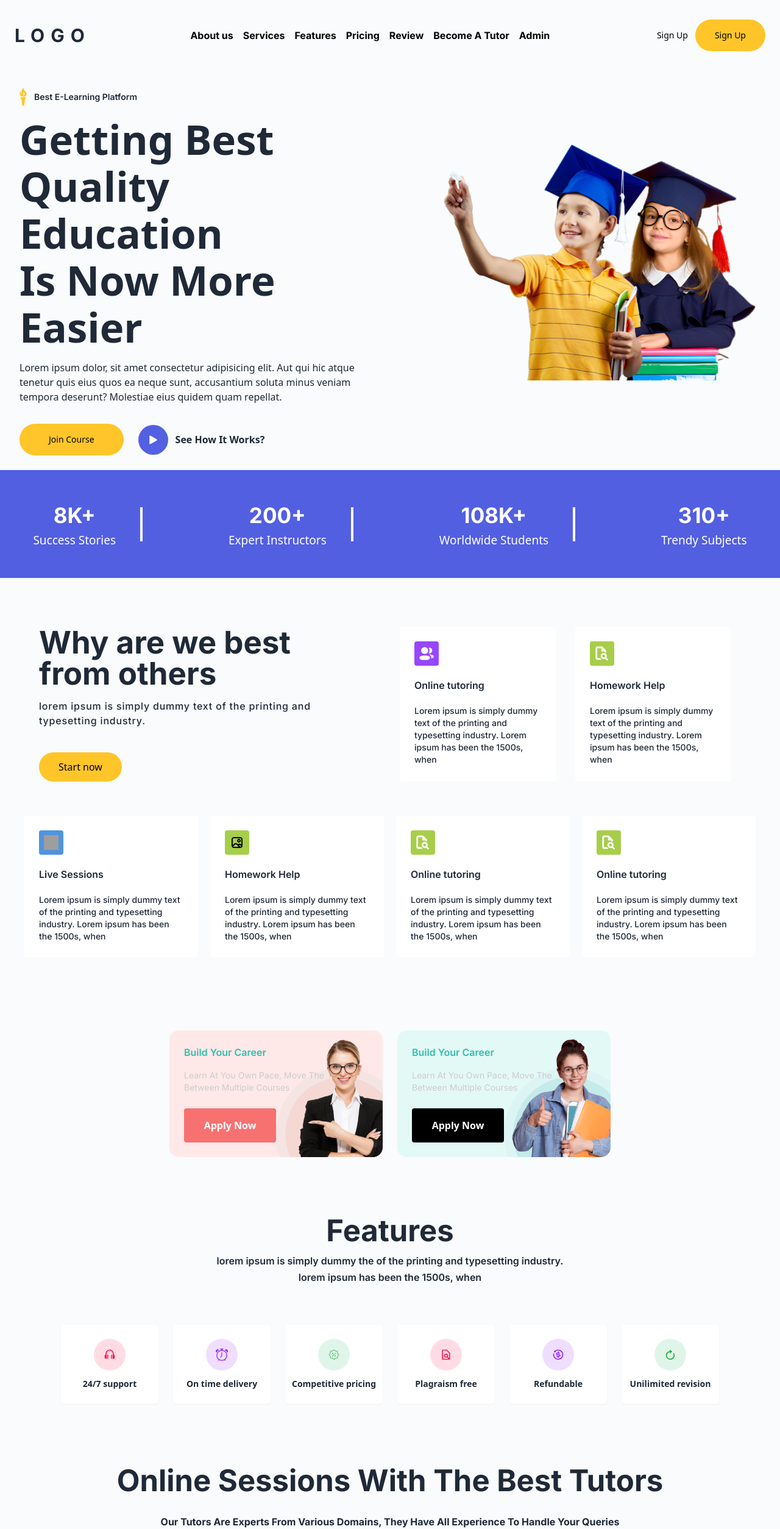
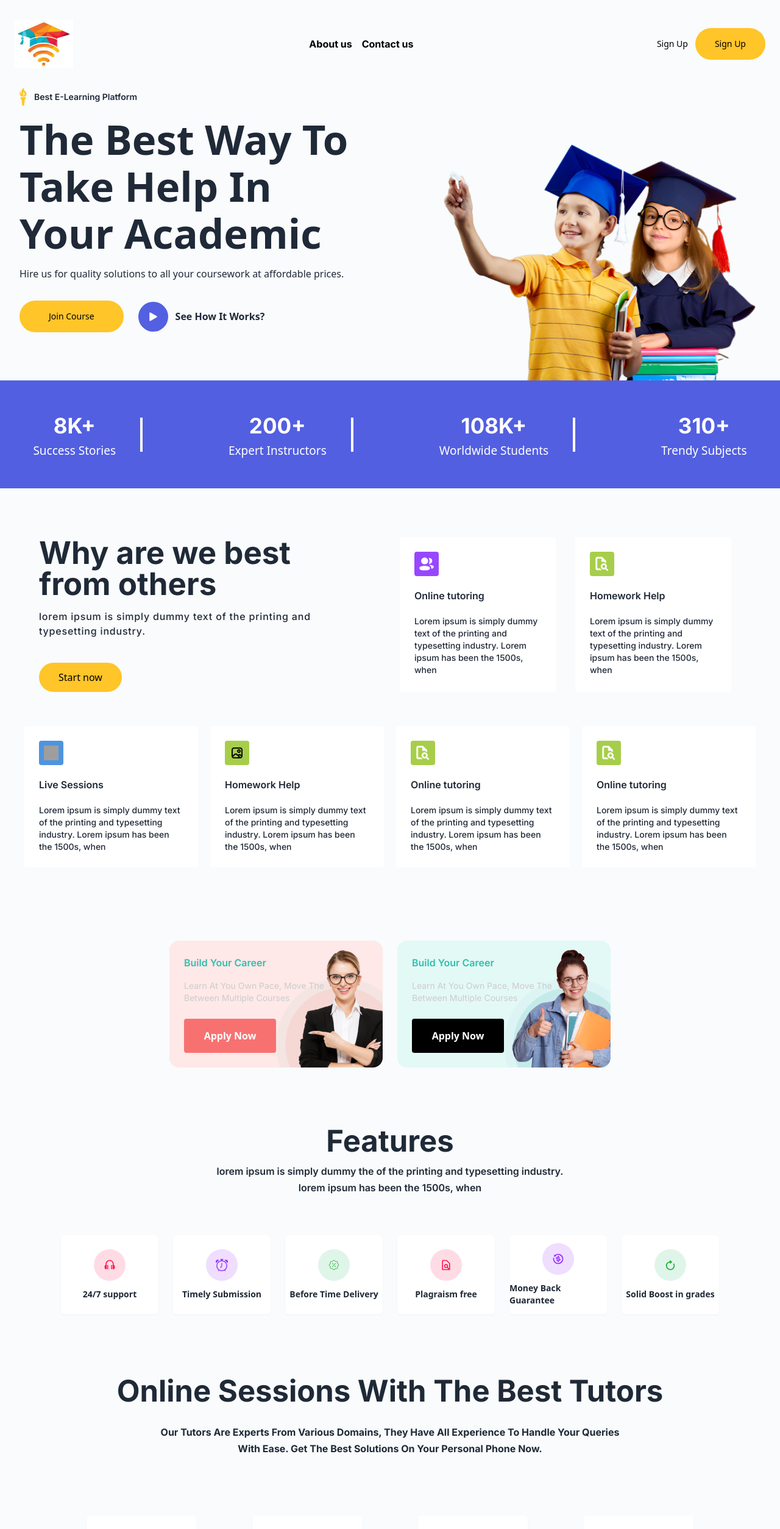
Before and after one commit to ritesh-chaudhari-aepl/tutorlancer, a React (Vite) app: page / in a window 1280 px wide. Shown: the top 2508 px of the page at 61% size. Built offline with nearby package versions, Linux system fonts and the light colour scheme; grey boxes are pictures that could not be loaded.

Commit message:
content push

```diff
--- a/src/components/containers/Hero.jsx
+++ b/src/components/containers/Hero.jsx
@@ -27,17 +27,18 @@ const Hero = () => {
             <div className="">
               <div className="flex gap-2 mb-4 items-center sm:flex-row sm:gap-3">
                 <img src={torch} alt="torch" className="w-[12px]" />
-                <span className="capitalize font-Inter font-semibold text-sm ">best e-learning platform</span>
+                <span className="capitalize font-Inter font-semibold text-sm ">
+                  best e-learning platform
+                </span>
               </div>
-              <h1 className="text-6xl font-bold capitalize xl:text-[67px] xl:leading-[77px] mb-4">
-                getting best <br />quality education<br /> is now more <span>easier</span>
+              <h1 className="text-6xl md:w1/2 font-bold capitalize xl:text-[67px] xl:leading-[77px] mb-4">
+                {/* getting best <br />quality education<br /> is now more <span>easier</span> */}
+                The Best Way to take help in your academic
               </h1>
 
               <p className="mt-4 text-gray-600">
-                Lorem ipsum dolor, sit amet consectetur adipisicing elit. Aut
-                qui hic atque tenetur quis eius quos ea neque sunt, accusantium
-                soluta minus veniam tempora deserunt? Molestiae eius quidem quam
-                repellat.
+                Hire us for quality solutions to all your coursework at
+                affordable prices.
               </p>
 
               <div className=" mt-8 mb-6 flex flex-col gap-10 sm:flex-row sm:gap-6">
@@ -65,7 +66,7 @@ const Hero = () => {
           </div>
         </div>
       </div>
-        <Banner />
+      <Banner />
     </section>
   );
 };
--- a/src/components/header/Header.jsx
+++ b/src/components/header/Header.jsx
@@ -5,6 +5,7 @@ import { HiOutlineX } from "react-icons/hi";
 import { AiOutlineMenu } from "react-icons/ai";
 import MobileNav from "../navbar/MobileNav";
 import Nav from "../navbar/Navbar";
+import logo from "../../assets/D13_Logo.png";
 
 function Header({ myRef }) {
   // mobile nav state
@@ -30,24 +31,25 @@ function Header({ myRef }) {
       <div className="mx-auto max-w-screen-2xl px-4 sm:px-6 flex justify-between items-center">
         {/* logo */}
         <a href="#">
-          <span  className="font-Inter font-bold tracking-[10px] text-2xl uppercase sm:text-[30px]">LOGO</span>
+          {/* <span  className="font-Inter font-bold tracking-[10px] text-2xl uppercase sm:text-[30px]">LOGO</span> */}
+          <img src={logo} className="w-24" />
         </a>
         {/* nav - initially hidden - show on desktop mode */}
         <div className="hidden lg:flex lg:items-center lg:gap-3">
           <Nav ref={myRef} />
         </div>
         <div className="hidden lg:block">
-        <a
+          <a
             href="#"
             className="inline-block rounded-full bg-transparent px-3 py-4 text-sm font-medium text-black transition hover:bg-indigo-700 capitalize"
           >
-           Sign Up
+            Sign Up
           </a>
           <a
             href="#"
             className="inline-block rounded-full bg-yellow-dark px-8 py-4 text-sm font-medium text-black transition hover:bg-indigo-700 capitalize"
           >
-           Sign Up
+            Sign Up
           </a>
         </div>
         {/* cta button - initially hidden - show on desktop mode */}
--- a/src/data/nav.js
+++ b/src/data/nav.js
@@ -1,9 +1,10 @@
 export const nav = [
     { name: 'About us', href: '#about' },
-    { name: 'Services', href: '#services' },
-    { name: 'Features', href: 'features' },
-    { name: 'Pricing', href: '#pricing' },
-    { name: 'Review', href: '#review' },
-    { name: 'Become A Tutor', href: '#tutor' },
-    { name: 'Admin', href: '#admin' },
+    { name: 'Contact us', href: '#contact' },
+    // { name: 'Services', href: '#services' },
+    // { name: 'Features', href: 'features' },
+    // { name: 'Pricing', href: '#pricing' },
+    // { name: 'Review', href: '#review' },
+    // { name: 'Become A Tutor', href: '#tutor' },
+    // { name: 'Admin', href: '#admin' },
   ];
--- a/src/pages/Contact.jsx
+++ b/src/pages/Contact.jsx
@@ -1,7 +1,7 @@
-import './style.css'
+import "./style.css";
 const Contact = () => {
   return (
-    <section className="bg-primaryWhite">
+    <section id="contact" className="bg-primaryWhite">
       <div className="mx-auto max-w-screen-xl px-4 py-16 sm:px-6 lg:px-8">
         <h3 className="text-center font-bold font-QuickSand text-3xl  sm:text-[28px]">
           Contact Us <br />
--- a/src/pages/Features.jsx
+++ b/src/pages/Features.jsx
@@ -1,7 +1,7 @@
 import { BiHeadphone, BiFileFind, BiRevision } from "react-icons/bi";
-import {BsAlarm} from "react-icons/bs";
-import {CiDiscount1} from "react-icons/ci";
-import {RiRefund2Line} from "react-icons/ri";
+import { BsAlarm } from "react-icons/bs";
+import { CiDiscount1 } from "react-icons/ci";
+import { RiRefund2Line } from "react-icons/ri";
 import SmallCard from "../components/cards/SmallCard";
 
 const Features = () => {
@@ -26,37 +26,37 @@ const Features = () => {
                 icon={<BiHeadphone size={20} />}
                 bgColor="bg-pink-light"
                 title="24/7 support"
-                iconColor='#FF1850'
+                iconColor="#FF1850"
               />
               <SmallCard
                 icon={<BsAlarm size={20} />}
                 bgColor="bg-violet-light"
-                title="On time delivery"
-                iconColor='#952AFF'
+                title="Timely Submission"
+                iconColor="#952AFF"
               />
               <SmallCard
                 icon={<CiDiscount1 size={20} />}
                 bgColor="bg-green-light"
-                title="Competitive pricing"
-                iconColor='#1FAF38'
+                title="Before Time Delivery"
+                iconColor="#1FAF38"
               />
               <SmallCard
                 icon={<BiFileFind size={20} />}
                 bgColor="bg-pink-light"
                 title="Plagraism free"
-                iconColor='#FF1850'
+                iconColor="#FF1850"
               />
               <SmallCard
                 icon={<RiRefund2Line size={20} />}
-                title="Refundable"
-                iconColor='#952AFF'
+                title="Money Back Guarantee"
+                iconColor="#952AFF"
                 bgColor="bg-violet-light"
               />
               <SmallCard
                 icon={<BiRevision size={20} />}
                 bgColor="bg-green-light"
-                title="Unilimited revision"
-                iconColor='#1FAF38'
+                title="Solid Boost in grades"
+                iconColor="#1FAF38"
               />
             </div>
           </div>
--- a/src/pages/Footer.jsx
+++ b/src/pages/Footer.jsx
@@ -1,4 +1,4 @@
-import phone from "../assets/phn.gif";
+import phone from "../assets/phone.gif";
 
 const Footer = () => {
   return (
@@ -64,11 +64,11 @@ const Footer = () => {
 
             <div>
               {/* mobile image */}
-              <img
+              {/* <img
                 src={phone}
                 alt="phone"
                 className="absolute lg:left-72 hidden md:block -top-72 h-96 lg:h-[30rem]"
-              />
+              /> */}
             </div>
           </div>
         </div>
--- a/src/pages/Sessions.jsx
+++ b/src/pages/Sessions.jsx
@@ -90,14 +90,18 @@ const Sessions = () => {
 
               <div className="lg:py-24">
                 <h2 className="text-3xl font-bold font-Inter capitalize sm:leading-[66px] sm:text-[50px]">
-                  we have highly expert & experienced tutors
+                  Get all your Assignments/Projects covered by our highly
+                  experienced teams of Writers
                 </h2>
 
                 <p className="mt-4 text-gray-600">
-                  lorem ipsum is simply dummy text of the printing and
-                  typesetting industry. lorem ipsum has been the industry’s
-                  standard dummy text ever since the 1500s lorem ipsum has been
-                  the industry’s standard dummy text ever since the 1500s
+                  We know that students coming to our essay writing service
+                  expect us to provide them with original content. That's
+                  exactly what we do. We write a paper from scratch while
+                  following your instructions.We assign expert tutors to ensure
+                  students get detailed, step-by-step solutions for their
+                  assignments.Students across the UK and other countries know
+                  who and how professional we are.
                 </p>
 
                 <a
```
Also changed, not shown: src/pages/Download.jsx (+116 -18 lines), src/assets/D13_Logo.png (added).
